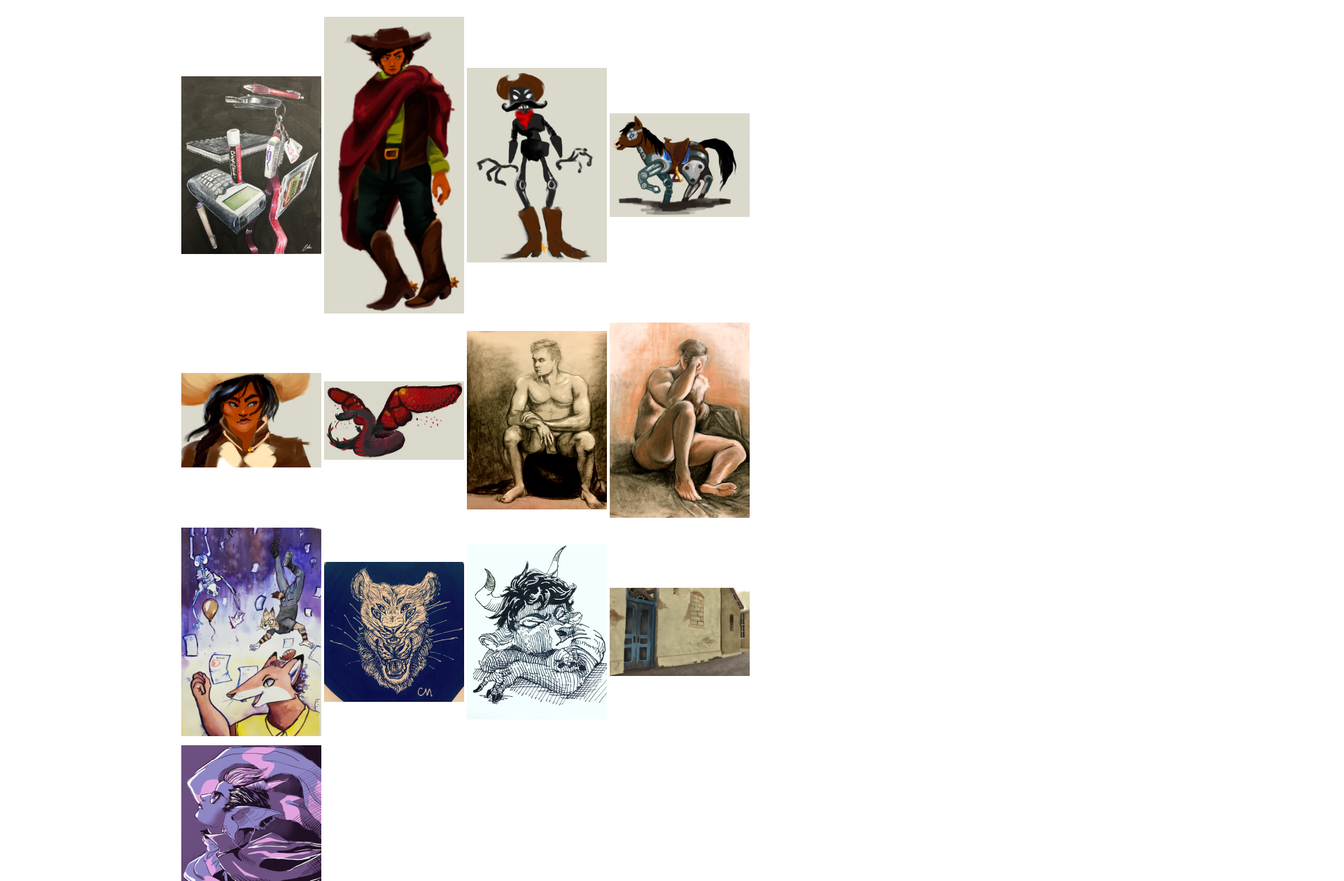
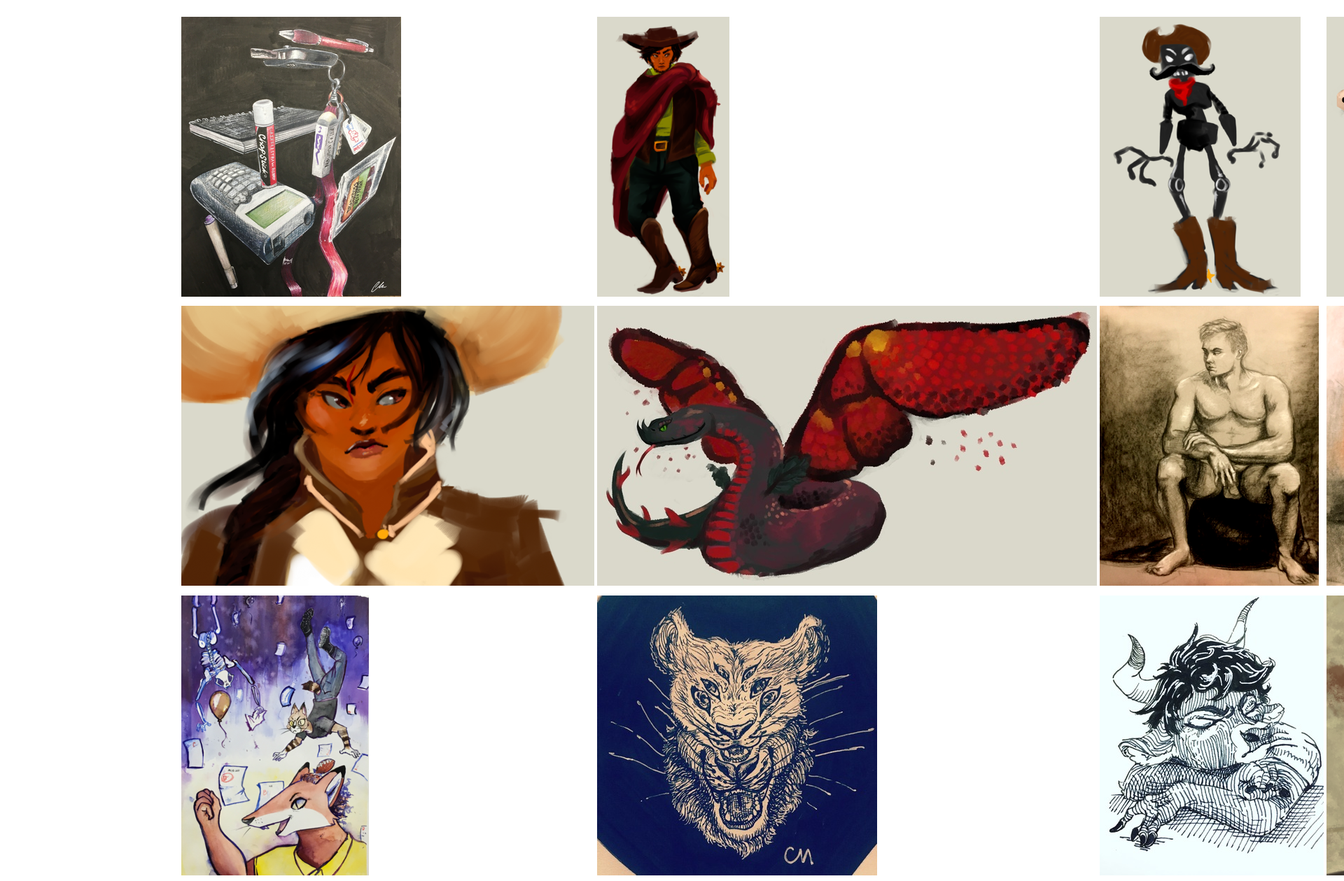
Before and after one commit to claudia-mc/claudia-mc.github.io, a plain HTML site: page index.html in a window 1280 px wide. Shown: the part 61-1320 px from the top of the page at 70% size, 1920 px wide, since content can reach past the window. Drawn offline with Linux system fonts and the light colour scheme.

Commit message:
Fix style

```diff
--- a/index.html
+++ b/index.html
@@ -28,28 +28,28 @@
                 <td>
                     <a href="images/McMillan_ColorPencil1.JPG">
                         <img src="images/thumb/thumb.McMillan_ColorPencil1.JPG"
-                             alt="Drawing" style="width: 200px;"/>
+                             alt="Drawing"/>
                     </a>
                 </td>
 
                 <td>
                     <a href="images/McMillan_ConceptArt1.png">
                         <img src="images/thumb/thumb.McMillan_ConceptArt1.png"
-                             alt="Drawing" style="width: 200px;"/>
+                             alt="Drawing"/>
                     </a>
                 </td>
 
                 <td>
                     <a href="images/McMillan_ConceptArt2.png">
                         <img src="images/thumb/thumb.McMillan_ConceptArt2.png"
-                             alt="Drawing" style="width: 200px;"/>
+                             alt="Drawing"/>
                     </a>
                 </td>
 
                 <td>
                     <a href="images/McMillan_ConceptArt3.png">
                         <img src="images/thumb/thumb.McMillan_ConceptArt3.png"
-                             alt="Drawing" style="width: 200px;"/>
+                             alt="Drawing"/>
                     </a>
                 </td>
             </tr>
@@ -58,28 +58,28 @@
                 <td>
                     <a href="images/McMillan_ConceptArt4.PNG">
                         <img src="images/thumb/thumb.McMillan_ConceptArt4.PNG"
-                             alt="Drawing" style="width: 200px;"/>
+                             alt="Drawing"/>
                     </a>
                 </td>
 
                 <td>
                     <a href="images/McMillan_ConceptArt5.jpg">
                         <img src="images/thumb/thumb.McMillan_ConceptArt5.jpg"
-                             alt="Drawing" style="width: 200px;"/>
+                             alt="Drawing"/>
                     </a>
                 </td>
 
                 <td>
                     <a href="images/McMillan_LifeDrawing1.png">
                         <img src="images/thumb/thumb.McMillan_LifeDrawing1.png"
-                             alt="Drawing" style="width: 200px;"/>
+                             alt="Drawing"/>
                     </a>
                 </td>
 
                 <td>
                     <a href="images/McMillan_LifeDrawing2.png">
                         <img src="images/thumb/thumb.McMillan_LifeDrawing2.png"
-                             alt="Drawing" style="width: 200px;"/>
+                             alt="Drawing"/>
                     </a>
                 </td>
             </tr>
@@ -88,28 +88,28 @@
                 <td>
                     <a href="images/McMillan_Watercolor1.png">
                         <img src="images/thumb/thumb.McMillan_Watercolor1.png"
-                             alt="Drawing" style="width: 200px;"/>
+                             alt="Drawing"/>
                     </a>
                 </td>
 
                 <td>
                     <a href="images/McMillan_Ink1.JPG">
                         <img src="images/thumb/thumb.McMillan_Ink1.JPG"
-                             alt="Drawing" style="width: 200px;"/>
+                             alt="Drawing"/>
                     </a>
                 </td>
 
                 <td>
                     <a href="images/McMillan_Ink2.JPG">
                         <img src="images/thumb/thumb.McMillan_Ink2.JPG"
-                             alt="Drawing" style="width: 200px;"/>
+                             alt="Drawing"/>
                     </a>
                 </td>
 
                 <td>
                     <a href="images/McMillan_DigitalPainting1.png">
                         <img src="images/thumb/thumb.McMillan_DigitalPainting1.png"
-                             alt="Drawing" style="width: 200px;"/>
+                             alt="Drawing"/>
                     </a>
                 </td>
             </tr>
@@ -118,7 +118,7 @@
                 <td>
                     <a href="images/McMillan_DigitalPainting2.png">
                         <img src="images/thumb/thumb.McMillan_DigitalPainting2.png"
-                             alt="Drawing" style="width: 200px;"/>
+                             alt="Drawing"/>
                     </a>
                 </td>
             </tr>
```
